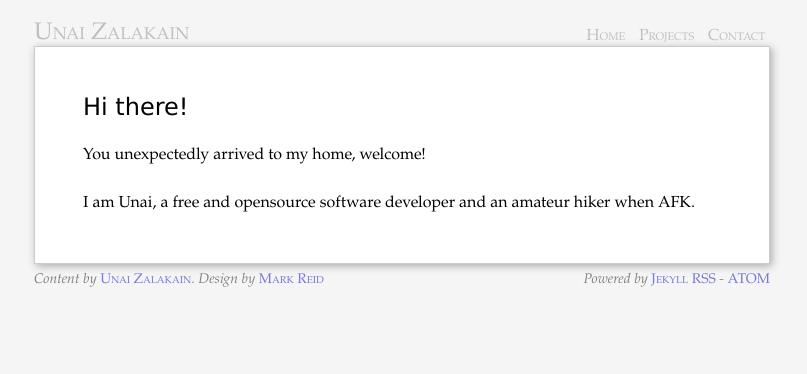
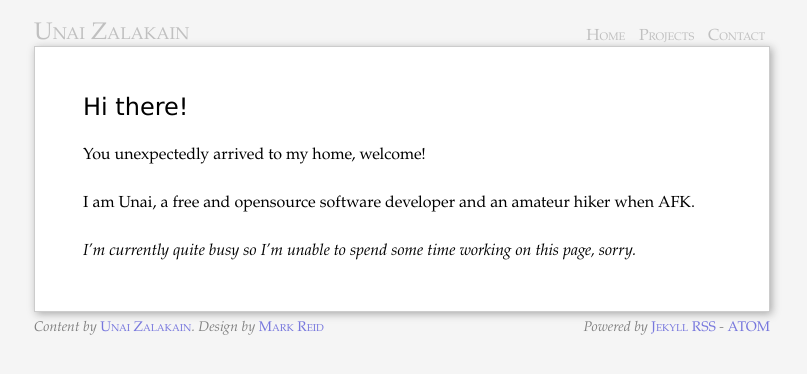
Before and after one commit to ashleyh/unaizalakain.github.io, a Jekyll site: the page built from index.md, in a window 1280 px wide. Shown: the top 374 px of the page, without its empty margins (238-1045 px from the left). Built offline with Jekyll 4.4.1, drawn with Linux system fonts in a browser that asks for light colours.

Commit message:
apologize for being unable to work on this

```diff
--- a/index.md
+++ b/index.md
@@ -9,3 +9,6 @@ tagline: Supporting tagline
 You unexpectedly arrived to my home, welcome!
 
 I am Unai, a free and opensource software developer and an amateur hiker when AFK.
+
+*I'm currently quite busy so I'm unable to spend some time working on this
+page, sorry.*
```
